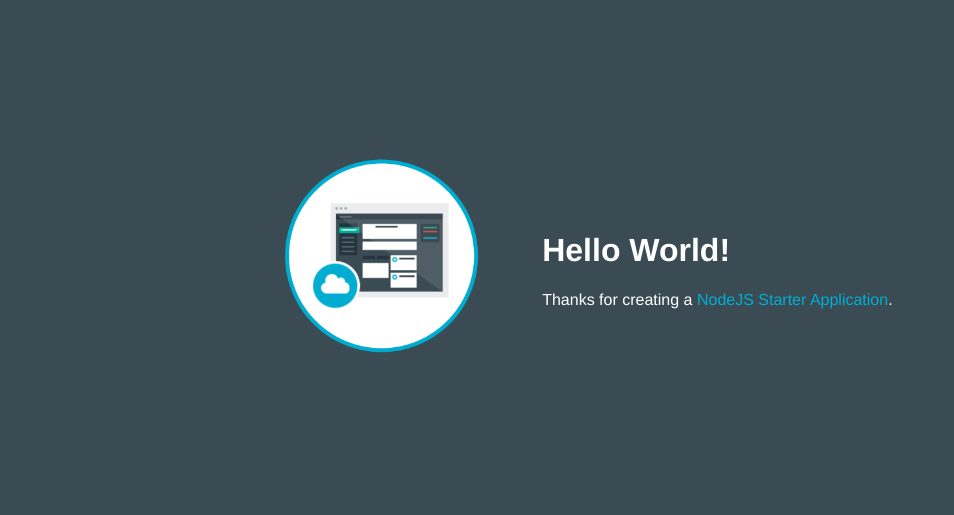
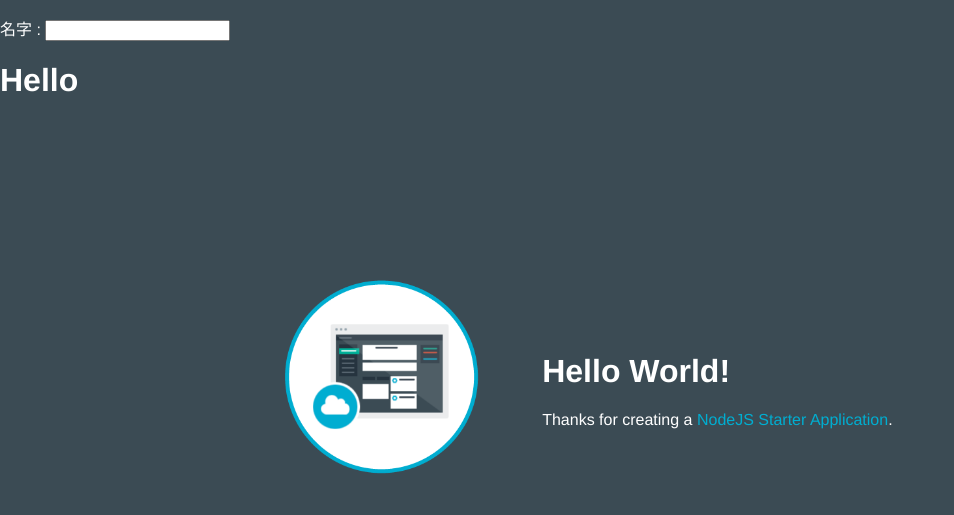
Before and after one commit to Kalenzhu/hotelbookingkalen-1479279887253, a website: page public/index.html in a window 1280 px wide. Shown: the whole page, without its empty margins (0-954 px from the left). Drawn offline with nearby package versions, Linux system fonts and the light colour scheme.

Commit message:
apply  angular

```diff
--- a/public/index.html
+++ b/public/index.html
@@ -7,9 +7,14 @@
     <meta http-equiv="X-UA-Compatible" content="IE=edge">
     <meta name="viewport" content="width=device-width, initial-scale=1">
     <link rel="stylesheet" href="stylesheets/style.css">
+    <script src="http://cdn.static.runoob.com/libs/angular.js/1.4.6/angular.min.js"></script>
   </head>
 
   <body>
+    <div ng-app="">
+ 	<p>名字 : <input type="text" ng-model="name"></p>
+ 	<h1>Hello {{name}}</h1>
+</div>
     <table>
       <tr>
         <td style= "width:30%;">
```
